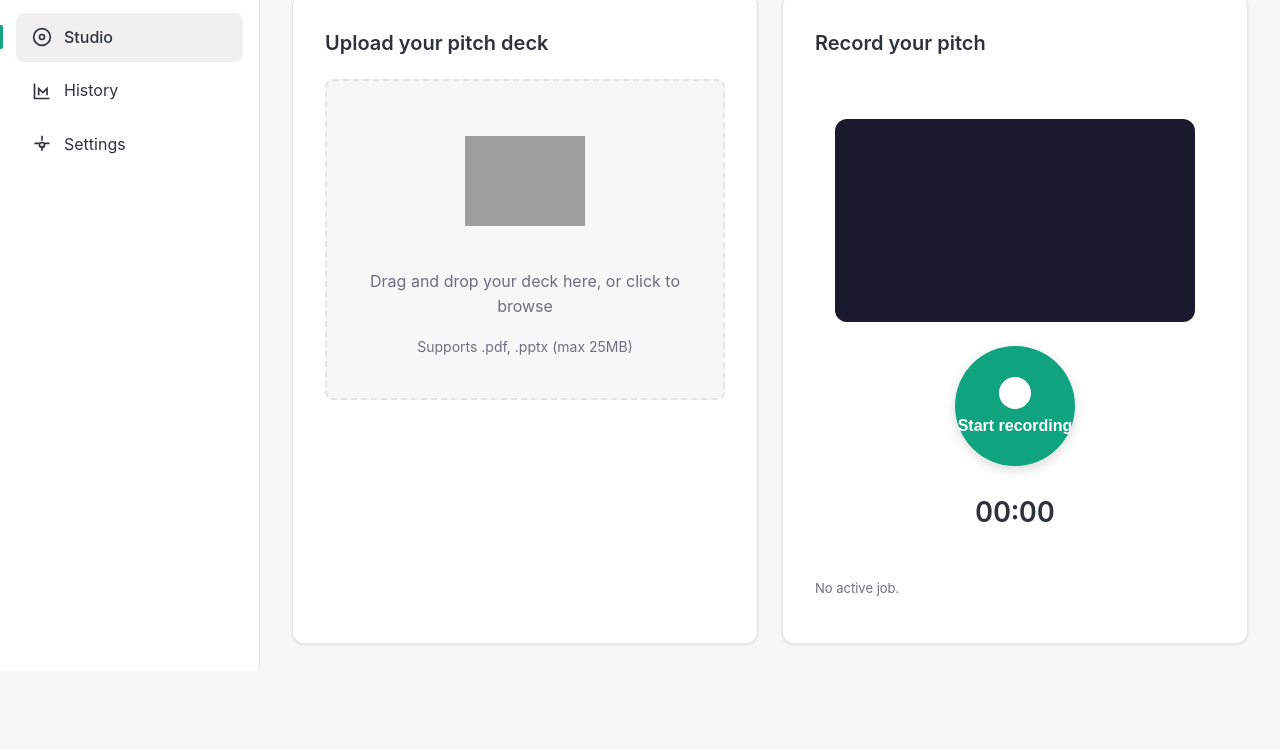
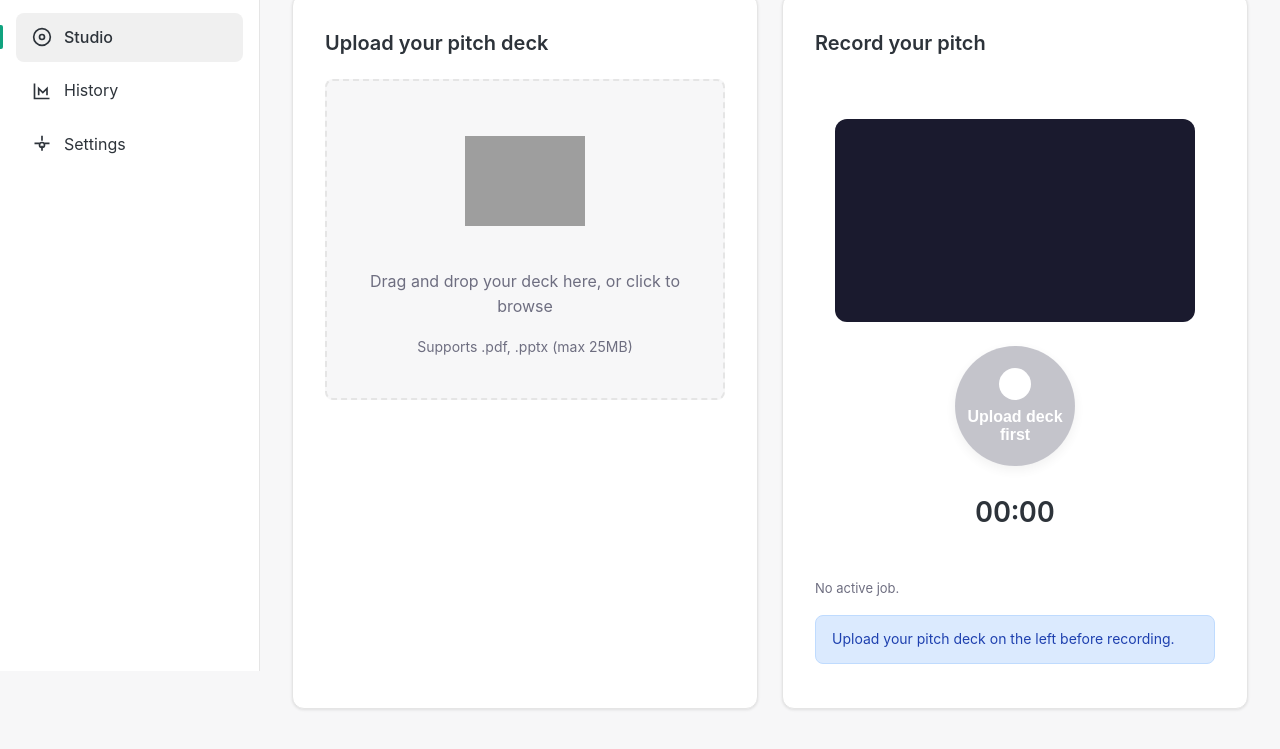
Before and after one commit to Wilsonnijc-bot/Ai-pitching-coach-forked, a website built with Vite: page app/frontend/index.html in a window 1280 px wide. Both pictures are taken after a click on the link "Studio". Shown: the part 129-878 px from the top of the page. Before the commit the page ends 845 px from the top, so only its background shows below. Built offline with nearby package versions, Linux system fonts and the light colour scheme; grey boxes are pictures that could not be loaded.

Commit message:
fix: require deck upload before recording
- Record button starts disabled with 'Upload deck first' label
- DeckUploader fires onFileChange callback on attach/remove
- Record button enables once a valid deck is attached
- Prevents crashes from processing jobs without a deck
- Greyed-out visual state for disabled record button

```diff
--- a/app/frontend/app.js
+++ b/app/frontend/app.js
@@ -253,7 +253,9 @@ class App {
             <div class="toast-area" id="toast-area"></div>
         `;
 
-        this.deckUploader = new DeckUploader('deck-upload-card');
+        this.deckUploader = new DeckUploader('deck-upload-card', {
+            onFileChange: (hasDeck) => this._onDeckChanged(hasDeck),
+        });
         this.setupRecording();
         this.setupTabs();
         this.setupStudioActions();
@@ -265,6 +267,9 @@ class App {
             this.renderSummary(null);
         }
         this.applyStudioLayout();
+
+        // Gate: disable recording until a deck is attached
+        this._applyDeckGate();
     }
 
     setupStudioActions() {
@@ -273,6 +278,36 @@ class App {
             newPracticeBtn.addEventListener('click', () => {
                 this.resetStudioState();
             });
+        }
+    }
+
+    /** Called by DeckUploader whenever a file is attached or removed. */
+    _onDeckChanged(hasDeck) {
+        this._applyDeckGate();
+    }
+
+    /** Enable / disable the record button based on deck presence. */
+    _applyDeckGate() {
+        const hasDeck = this.deckUploader && this.deckUploader.hasDeck();
+        const recordBtn = document.getElementById('record-btn');
+        const recordText = document.getElementById('record-text');
+        if (!recordBtn || !recordText) return;
+
+        // Don't interfere while busy / already recording
+        if (this.isRecording || this.isBusy || ['uploading', 'transcribing', 'feedbacking'].includes(this.stage)) {
+            return;
+        }
+
+        if (hasDeck) {
+            recordBtn.disabled = false;
+            recordBtn.classList.remove('no-deck');
+            recordText.textContent = 'Start recording';
+            this.setRecordingStatus('Deck attached — you\'re ready to record!', 'success', false);
+        } else {
+            recordBtn.disabled = true;
+            recordBtn.classList.add('no-deck');
+            recordText.textContent = 'Upload deck first';
+            this.setRecordingStatus('Upload your pitch deck on the left before recording.', 'info', false);
         }
     }
 
@@ -293,6 +328,12 @@ class App {
     }
 
     async startRecording() {
+        // Guard: require deck before recording
+        if (!this.deckUploader || !this.deckUploader.hasDeck()) {
+            this.setRecordingStatus('Please upload your pitch deck before recording.', 'error', false);
+            return;
+        }
+
         const timer = document.getElementById('timer');
 
         try {
@@ -1305,6 +1346,9 @@ class App {
         }
         this.setRecordButtonState('idle', false);
         this.applyStudioLayout();
+
+        // Re-apply deck gate after reset
+        this._applyDeckGate();
     }
 
     showToast(message, type = 'info') {
--- a/app/frontend/deckUpload.js
+++ b/app/frontend/deckUpload.js
@@ -1,15 +1,21 @@
 // Deck upload functionality
 
 export class DeckUploader {
-    constructor(containerId) {
+    constructor(containerId, { onFileChange } = {}) {
         this.container = document.getElementById(containerId);
         this.uploadArea = null;
         this.fileInput = null;
         this.fileInfo = null;
         this.statusMessage = null;
         this.currentFile = null;
+        this._onFileChange = onFileChange || null;
 
         this.init();
+    }
+
+    /** Returns true when a valid deck file is attached and ready. */
+    hasDeck() {
+        return this.currentFile != null;
     }
 
     init() {
@@ -109,6 +115,7 @@ export class DeckUploader {
         this.currentFile = file;
         this.displayFileInfo(file);
         this.hideStatus();
+        if (this._onFileChange) this._onFileChange(true);
     }
 
     displayFileInfo(file) {
@@ -128,6 +135,7 @@ export class DeckUploader {
         this.fileInfo.classList.remove('active');
         this.uploadArea.style.display = 'block';
         this.hideStatus();
+        if (this._onFileChange) this._onFileChange(false);
     }
 
     async uploadFile() {
--- a/app/frontend/styles.css
+++ b/app/frontend/styles.css
@@ -451,6 +451,16 @@ body {
 .record-button:hover:not(:disabled) {
     transform: scale(1.05);
     background-color: var(--primary-hover);
+}
+
+.record-button:disabled {
+    opacity: 0.4;
+    cursor: not-allowed;
+    transform: none;
+}
+
+.record-button.no-deck {
+    background-color: var(--text-secondary);
 }
 
 .record-button.recording {
```
